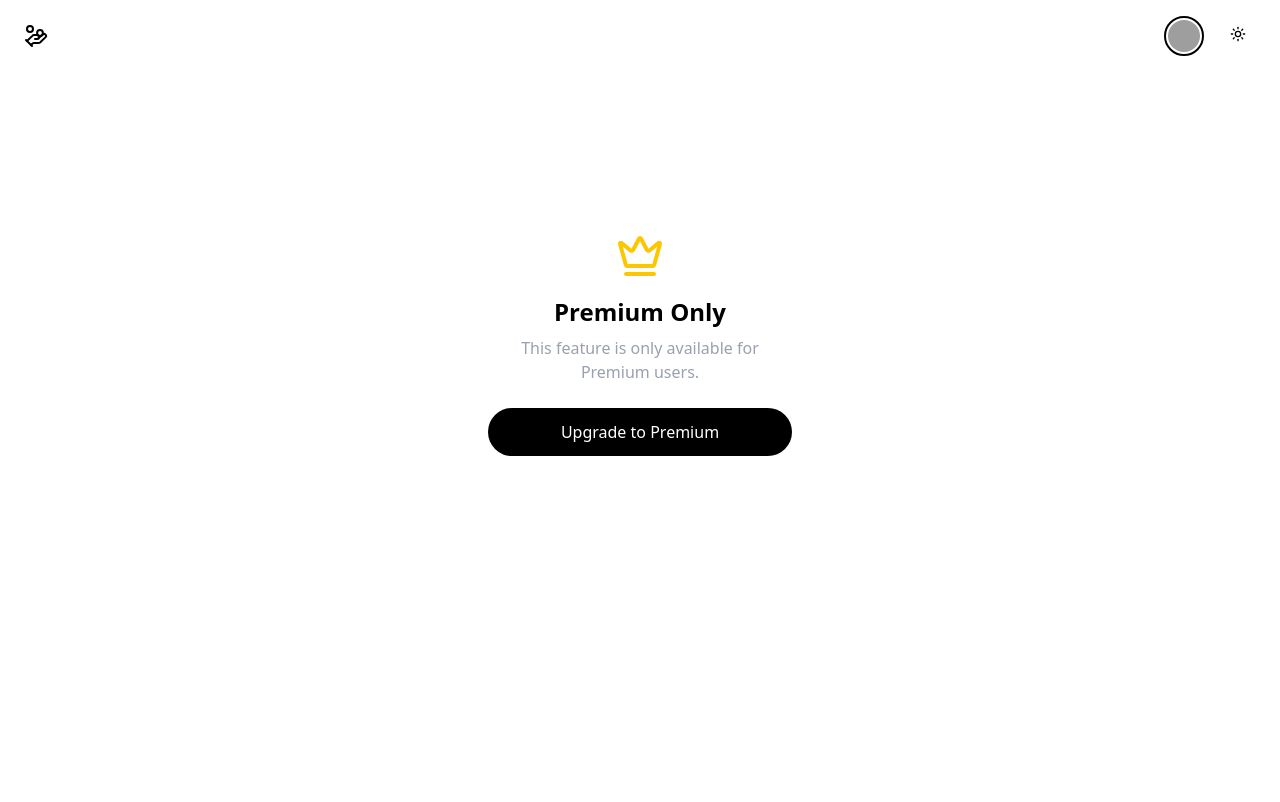
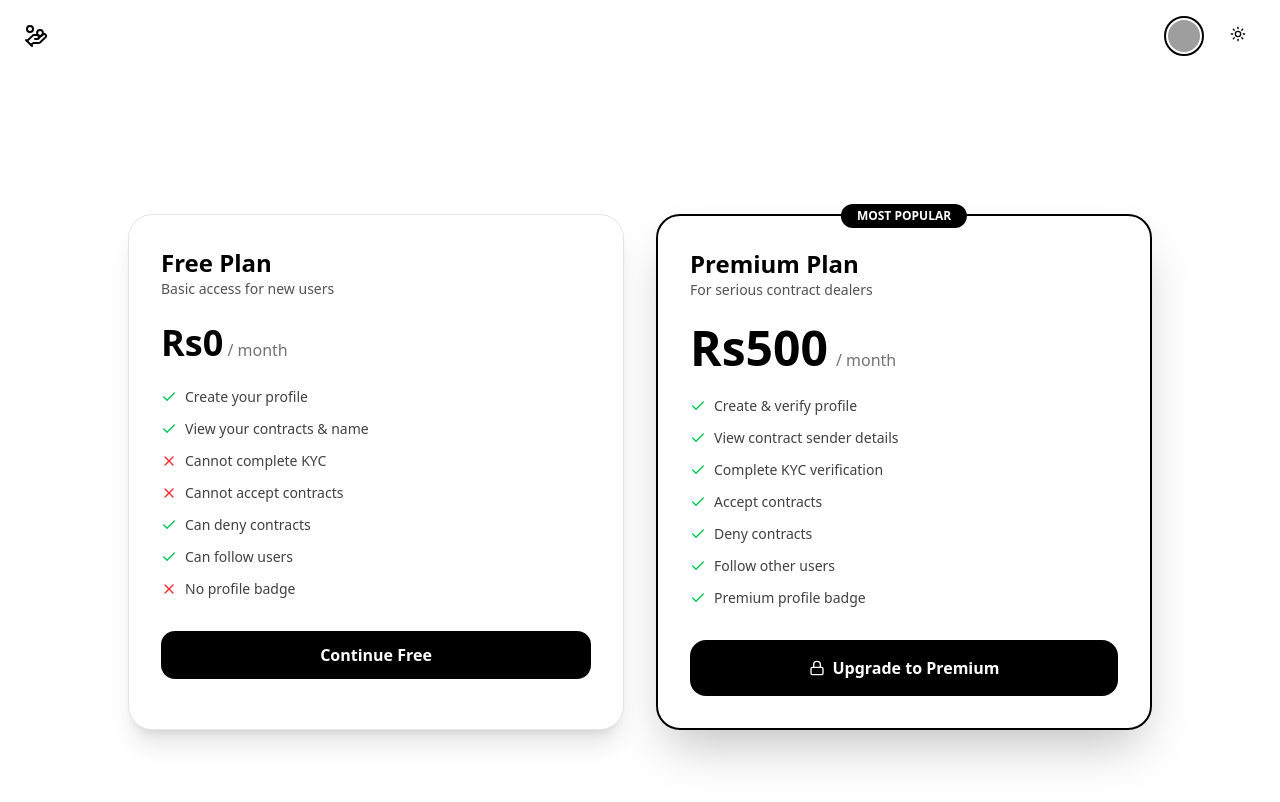
Before and after one commit to Husnain0120/audaari_app, a Next.js app: page /get-premium in a window 1280 px wide. Shown: the top 802 px of the page. Built offline with nearby package versions, Linux system fonts and the light colour scheme; grey boxes are pictures that could not be loaded.

Commit message:
feat: enhance GetPremium and ProfessionalProfilePage with updated UI and KYC verification logic

```diff
--- a/src/app/(premium-app)/get-premium/page.jsx
+++ b/src/app/(premium-app)/get-premium/page.jsx
@@ -1,54 +1,121 @@
 'use client';
 
-import { Crown } from 'lucide-react'; // 👑 Premium icon (lucide-react)
+import { Check, Lock, X } from 'lucide-react';
 import { useState } from 'react';
 
 const GetPremium = () => {
-  // ⚙️ Simulated premium status (false = not premium)
-  const [isPremium, setIsPremium] = useState(false);
+  const [plan, setPlan] = useState('free');
 
   return (
-    <div className='flex items-center justify-center mt-30 dark:bg-black text-white'>
-      <div className=' p-10 rounded-2xl shadow-[0_0_40px_rgba(255,255,255,0.05)] w-full max-w-sm text-center'>
-        {/* ✅ Icon */}
-        <div className='flex justify-center mb-4'>
-          <Crown className='w-12 h-12 text-yellow-400' />
+    <div className="min-h-screen flex items-center justify-center px-4 bg-white dark:bg-black transition-colors duration-300">
+      <div className="grid grid-cols-1 md:grid-cols-2 gap-8 w-full max-w-5xl">
+        {/* FREE CARD */}
+        <div className="rounded-3xl border border-neutral-200 dark:border-neutral-800 bg-white dark:bg-neutral-950 p-8 shadow-xl">
+          <div className="mb-6">
+            <h2 className="text-2xl font-bold text-black dark:text-white">
+              Free Plan
+            </h2>
+            <p className="text-sm text-neutral-600 dark:text-neutral-400">
+              Basic access for new users
+            </p>
+          </div>
+
+          <div className="mb-6">
+            <span className="text-4xl font-extrabold text-black dark:text-white">
+              Rs0
+            </span>
+            <span className="text-neutral-500"> / month</span>
+          </div>
+
+          <ul className="space-y-3 text-sm text-neutral-700 dark:text-neutral-300 mb-8">
+            <li className="flex items-center gap-2">
+              <Check className="w-4 h-4 text-green-500" /> Create your profile
+            </li>
+            <li className="flex items-center gap-2">
+              <Check className="w-4 h-4 text-green-500" /> View your contracts &
+              name
+            </li>
+            <li className="flex items-center gap-2">
+              <X className="w-4 h-4 text-red-500" /> Cannot complete KYC
+            </li>
+            <li className="flex items-center gap-2">
+              <X className="w-4 h-4 text-red-500" /> Cannot accept contracts
+            </li>
+            <li className="flex items-center gap-2">
+              <Check className="w-4 h-4 text-green-500" /> Can deny contracts
+            </li>
+            <li className="flex items-center gap-2">
+              <Check className="w-4 h-4 text-green-500" /> Can follow users
+            </li>
+            <li className="flex items-center gap-2">
+              <X className="w-4 h-4 text-red-500" /> No profile badge
+            </li>
+          </ul>
+
+          <button
+            onClick={() => setPlan('free')}
+            className="w-full py-3 rounded-xl bg-black text-white dark:bg-white dark:text-black font-semibold hover:opacity-90 transition"
+          >
+            Continue Free
+          </button>
         </div>
 
-        {/* ✅ Conditional Rendering */}
-        {isPremium ? (
-          <>
-            {/* ✅ Premium user content */}
-            <h1 className='text-2xl text-black dark:text-white font-bold mb-2'>
-              Welcome, Premium User!
-            </h1>
-            <p className='text-gray-400 mb-6'>
-              You have full access to this feature.
+        {/* PREMIUM CARD */}
+        <div className="relative rounded-3xl border-2 border-black dark:border-white bg-white dark:bg-gradient-to-b dark:from-neutral-900 dark:to-neutral-950 p-8 shadow-2xl">
+          <div className="absolute -top-3 left-1/2 -translate-x-1/2 bg-black text-white dark:bg-white dark:text-black text-xs font-semibold px-4 py-1 rounded-full">
+            MOST POPULAR
+          </div>
+
+          <div className="mb-6">
+            <h2 className="text-2xl font-bold text-black dark:text-white">
+              Premium Plan
+            </h2>
+            <p className="text-sm text-neutral-600 dark:text-neutral-400">
+              For serious contract dealers
             </p>
-            <button
-              onClick={() => alert('Premium Feature Activated 🚀')}
-              className='dark:bg-white dark:text-black bg-black w-full py-3 rounded-full font-medium hover:opacity-90 transition'
-            >
-              Access Premium Feature
-            </button>
-          </>
-        ) : (
-          <>
-            {/* 🚫 Non-premium message */}
-            <h1 className='text-2xl text-black dark:text-white font-bold mb-2'>
-              Premium Only
-            </h1>
-            <p className='text-gray-400 mb-6'>
-              This feature is only available for Premium users.
-            </p>
-            <button
-              onClick={() => setIsPremium(true)} // ✅ Demo toggle to simulate upgrade
-              className='dark:bg-white dark:text-black bg-black w-full py-3 rounded-full font-medium hover:opacity-90 transition'
-            >
-              Upgrade to Premium
-            </button>
-          </>
-        )}
+          </div>
+
+          <div className="mb-6 flex items-end gap-2">
+            <span className="text-5xl font-extrabold text-black dark:text-white">
+              Rs500
+            </span>
+            <span className="text-neutral-500">/ month</span>
+          </div>
+
+          <ul className="space-y-3 text-sm text-neutral-700 dark:text-neutral-300 mb-8">
+            <li className="flex items-center gap-2">
+              <Check className="w-4 h-4 text-green-500" /> Create & verify
+              profile
+            </li>
+            <li className="flex items-center gap-2">
+              <Check className="w-4 h-4 text-green-500" /> View contract sender
+              details
+            </li>
+            <li className="flex items-center gap-2">
+              <Check className="w-4 h-4 text-green-500" /> Complete KYC
+              verification
+            </li>
+            <li className="flex items-center gap-2">
+              <Check className="w-4 h-4 text-green-500" /> Accept contracts
+            </li>
+            <li className="flex items-center gap-2">
+              <Check className="w-4 h-4 text-green-500" /> Deny contracts
+            </li>
+            <li className="flex items-center gap-2">
+              <Check className="w-4 h-4 text-green-500" /> Follow other users
+            </li>
+            <li className="flex items-center gap-2">
+              <Check className="w-4 h-4 text-green-500" /> Premium profile badge
+            </li>
+          </ul>
+
+          <button
+            onClick={() => setPlan('premium')}
+            className="w-full py-4 rounded-2xl bg-black text-white dark:bg-white dark:text-black font-semibold hover:opacity-90 transition flex items-center justify-center gap-2"
+          >
+            <Lock className="w-4 h-4" /> Upgrade to Premium
+          </button>
+        </div>
       </div>
     </div>
   );
--- a/src/app/profile/page.jsx
+++ b/src/app/profile/page.jsx
@@ -1,5 +1,6 @@
 'use client';
 
+import { Button } from '@/components/ui/button';
 import { motion } from 'framer-motion';
 import {
   AlertTriangle,
@@ -8,6 +9,7 @@ import {
   Building,
   Calendar,
   CheckCircle2,
+  CircleAlert,
   FileText,
   Mail,
   MapPin,
@@ -31,7 +33,7 @@ const userData = {
   address: 'Karachi, Pakistan',
   nationalId: '37402-1234567-1',
   isVerified: true,
-  kycVerified: false, // KYC status
+  kycVerified: true, // KYC status
   business: 'Khan Creative Studio',
   work: 'Senior Product Designer',
   bannerImage: '/professional-banner.png',
@@ -113,6 +115,7 @@ const pulseVariants = {
 export default function ProfessionalProfilePage() {
   const [isLoaded, setIsLoaded] = useState(false);
   const [showKYCAlert, setShowKYCAlert] = useState(!userData.kycVerified);
+  const [folloeBtnAlert, SetFollowBtnAlert] = useState('');
 
   useEffect(() => {
     setIsLoaded(true);
@@ -130,6 +133,12 @@ export default function ProfessionalProfilePage() {
     // Add your KYC completion logic here
   };
 
+  // follow btn function
+  const followBtn = () => {
+    if (!userData.kycVerified) {
+      SetFollowBtnAlert(`Are You sure ${userData.name} are not verified  `);
+    }
+  };
   return (
     <motion.main
       className="min-h-screen bg-white dark:bg-black"
@@ -214,6 +223,7 @@ export default function ProfessionalProfilePage() {
                     animate={{ scale: 1, rotate: 0 }}
                     transition={{ delay: 0.5, type: 'spring' }}
                   >
+                    {' '}
                     {userData.kycVerified && userData.isVerified ? (
                       <ShieldCheck className="w-7 h-7 text-black dark:text-white" />
                     ) : (
@@ -231,7 +241,24 @@ export default function ProfessionalProfilePage() {
                   </p>
                 </div>
               </motion.div>
-
+              <Button
+                variant={'gost'}
+                className={` ${
+                  !userData.kycVerified
+                    ? 'bg-red-700   text-white rounded-4xl '
+                    : 'cursor-pointer px-6 hover:bg-blue-400 rounded-3xl bg-blue-300 hover:shadow-lg shadow-sm transition-all text-white font-semibold '
+                }  `}
+                onClick={followBtn}
+              >
+                Follow {folloeBtnAlert && <CircleAlert />}
+              </Button>
+              {folloeBtnAlert && (
+                <div>
+                  <dev className="text-red-800 px-4 mt-0 py-1 bg-red-100 border font-semibold sm:text-red-700 border-red-700 rounded-4xl text-[10px] sm:text-sm  ">
+                    {folloeBtnAlert}
+                  </dev>
+                </div>
+              )}
               {/* National ID & KYC Status */}
               <motion.div
                 className="flex items-center gap-4 flex-wrap"
```
